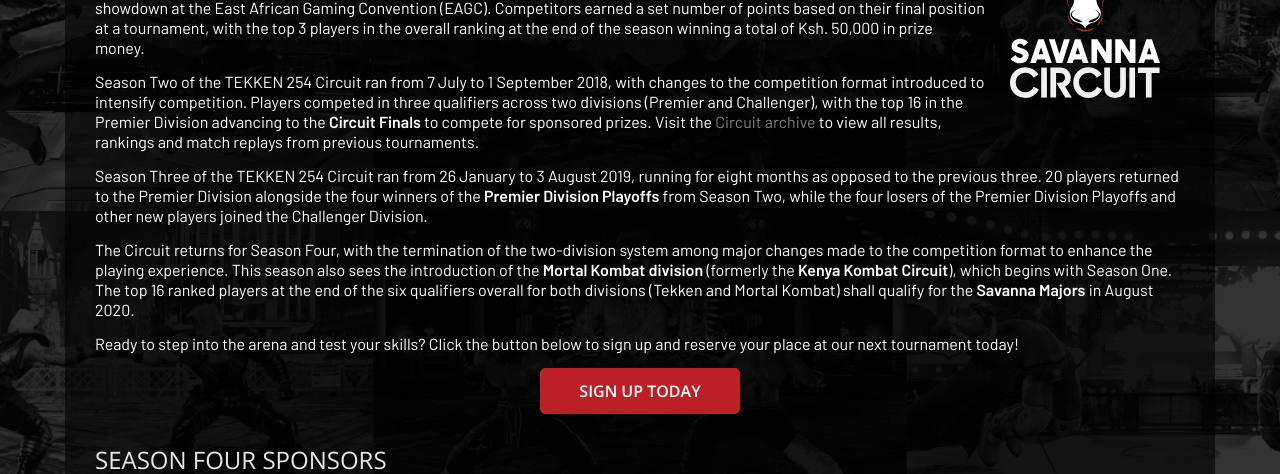
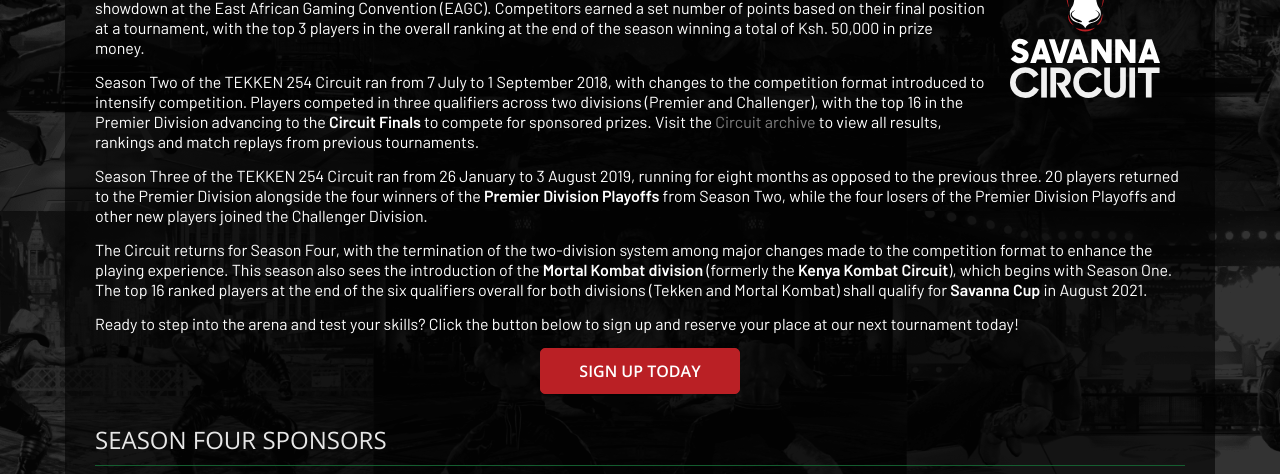
Before and after one commit to TEKKEN-254/client, a Jekyll site: the page built from circuit/index.html, in a window 1280 px wide and 900 px high, scrolled down 389 px, cut to the strip 0-474 px from the top of the window. Built offline with Jekyll 4.4.1, drawn with Linux system fonts in a browser that asks for light colours.

Commit message:
Adjusting info

```diff
--- a/circuit/index.html
+++ b/circuit/index.html
@@ -21,7 +21,7 @@
     <p>Season Three of the TEKKEN 254 Circuit ran from 26 January to 3 August 2019, running for eight months as opposed to the previous three. 20 players returned to the Premier Division alongside the four winners of the <strong>Premier Division Playoffs</strong>        from Season Two, while the four losers of the Premier Division Playoffs and other new players joined the Challenger Division.</p>
     <p>The Circuit returns for Season Four, with the termination of the two-division system among major changes made to the competition format to enhance the playing experience. This season also sees the introduction of the
         <strong>Mortal Kombat division</strong> (formerly the <strong>Kenya Kombat Circuit</strong>), which begins with Season One. The top 16 ranked
-        players at the end of the six qualifiers overall for both divisions (Tekken and Mortal Kombat) shall qualify for the <strong>Savanna Majors</strong> in August 2020.</p>
+        players at the end of the six qualifiers overall for both divisions (Tekken and Mortal Kombat) shall qualify for <strong>Savanna Cup</strong> in August 2021.</p>
     <p>Ready to step into the arena and test your skills? Click the button below to sign up and reserve your place at our next tournament today!</p>
     <div class="button-container">
         <a href="register.html" target="_blank"><button class="register-button">Sign up today</button></a>
```
